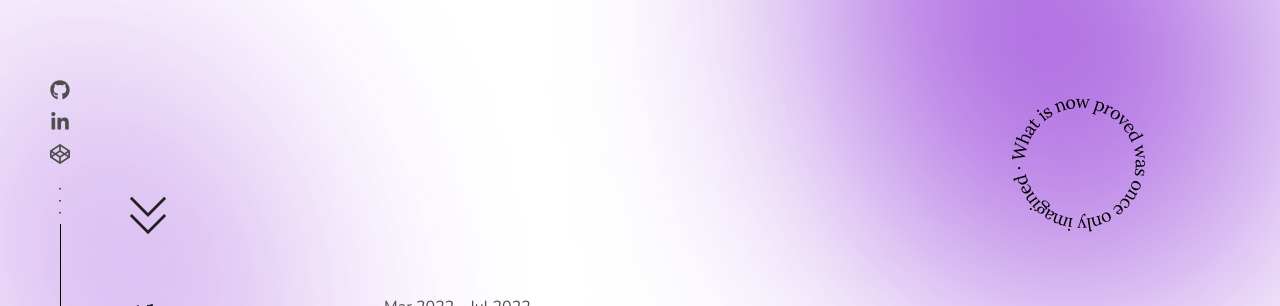
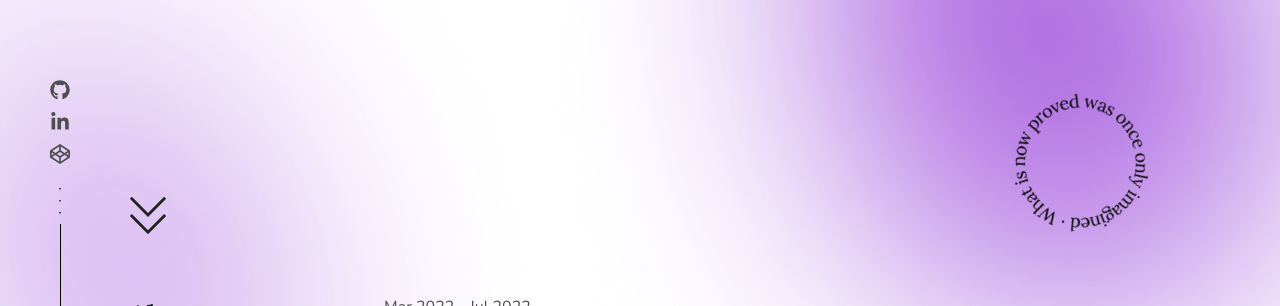
Before and after one commit to thianp/portfolio-web, a React (Create React App) app: page / in a window 1280 px wide. Shown: the part 426-732 px from the top of the page. Built offline with nearby package versions, Linux system fonts and the light colour scheme.

Commit message:
feat: ability to pause circle text animation

```diff
--- a/src/components/CircleText.js
+++ b/src/components/CircleText.js
@@ -5,13 +5,13 @@ export default function CircleText() {
   const [isClicked, setIsClicked] = useState(false);
 
   const handleClick = () => {
-    setIsClicked(true);
+    setIsClicked(!isClicked);
   };
 
   return (
     <img
       src={quote}
-      className={`w-36 inline-block ${isClicked && "circle-text"}`}
+      className={`w-36 inline-block circle-text ${isClicked && "paused"}`}
       onClick={handleClick}
     />
   );
--- a/src/index.css
+++ b/src/index.css
@@ -65,6 +65,10 @@ button {
   animation: spin 5s linear infinite;
 }
 
+.circle-text.paused {
+  animation-play-state: paused;
+}
+
 .footer-menu {
   display: none;
 }
```
